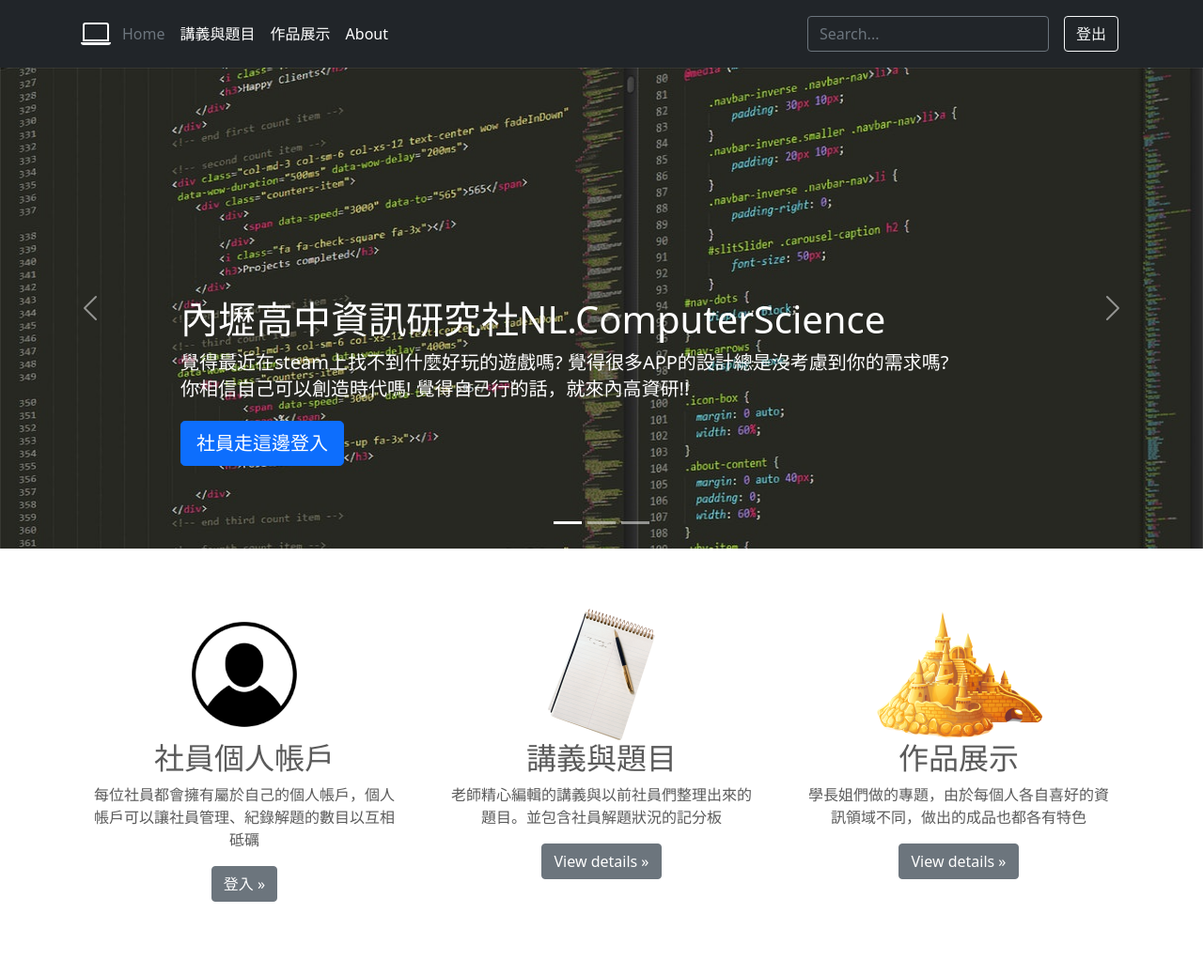
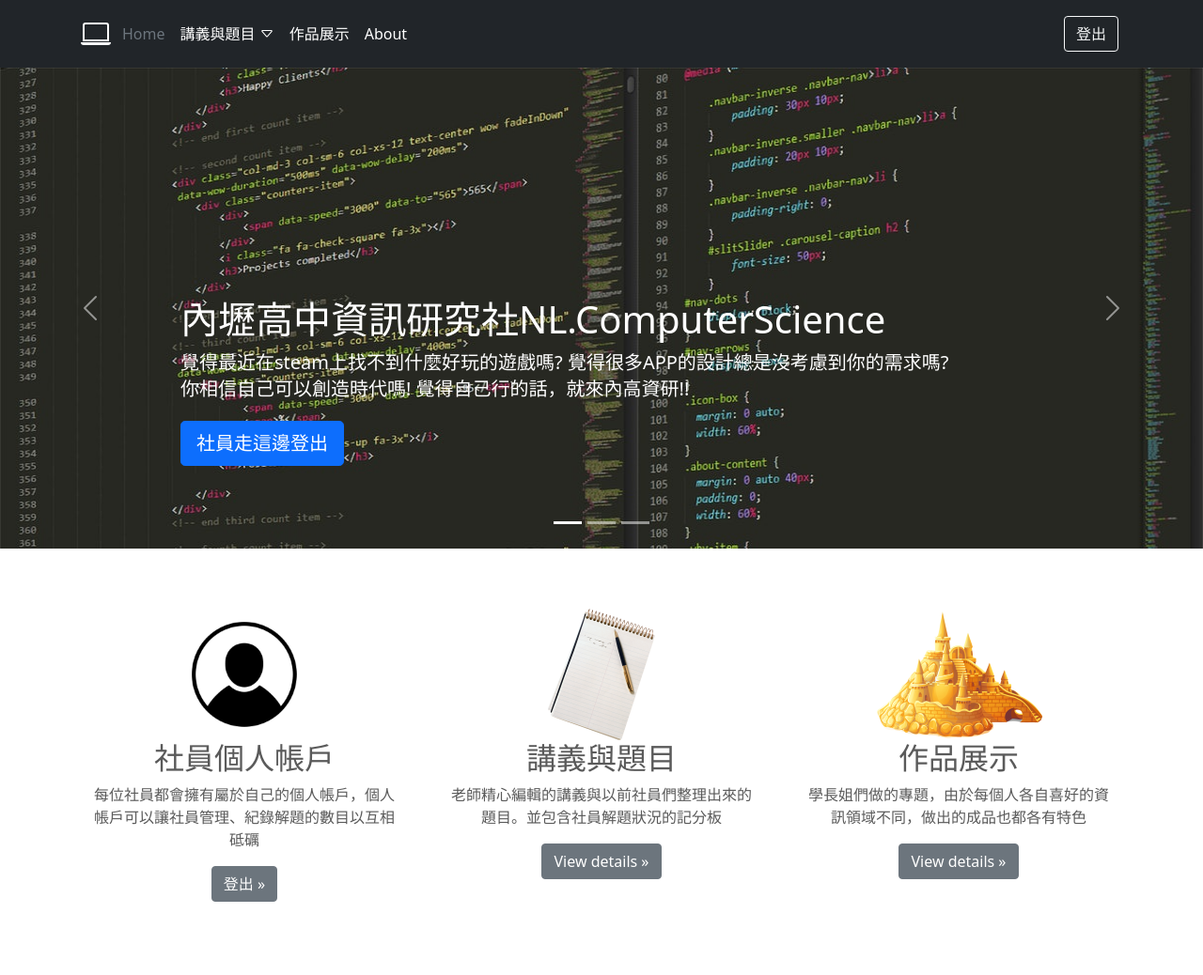
Before and after one commit to CuteFox87/nlir.web, a Django app: page / in a window 1280 px wide. Shown: the top 1038 px of the page at 94% size. Run offline with Django 3.2, Linux system fonts and the light colour scheme; the visitor is signed in with stand-in values (Sample User, id 1).

Commit message:
change header

```diff
--- a/clubSite/index/templates/header.html
+++ b/clubSite/index/templates/header.html
@@ -15,13 +15,20 @@
 			</a>
 			<ul class="nav col-12 col-lg-auto me-lg-auto mb-2 justify-content-center mb-md-0">
 				<li><a href="{% url 'index' %}" class="nav-link px-2 text-secondary">Home</a></li>
-				<li><a href="#" class="nav-link px-2 text-white">講義與題目</a></li>
+				<li><a href="#" class="nav-link px-2 text-white" id="dropdownNavLink" data-bs-toggle="dropdown" aria-expanded="false">
+					講義與題目
+					<svg xmlns="http://www.w3.org/2000/svg" width="16" height="16" fill="currentColor" class="bi bi-caret-down" viewBox="0 0 16 16">
+						<path d="M3.204 5h9.592L8 10.481 3.204 5zm-.753.659 4.796 5.48a1 1 0 0 0 1.506 0l4.796-5.48c.566-.647.106-1.659-.753-1.659H3.204a1 1 0 0 0-.753 1.659z"/>
+					</svg>
+				  </a>
+				  <ul class="dropdown-menu text-small text-white" aria-labelledby="dropdownNavLink">
+					<li><a class="dropdown-item" href="#">講義</a></li>
+					<li><a class="dropdown-item" href="#">題目</a></li>
+				  </ul>
+				</li>
 				<li><a href="#" class="nav-link px-2 text-white">作品展示</a></li>
 				<li><a href="#" class="nav-link px-2 text-white">About</a></li>
 			</ul>
-			<form class="col-12 col-lg-auto mb-3 mb-lg-0 me-lg-3">
-				<input type="search" class="form-control form-control-dark" placeholder="Search..." aria-label="Search">
-			</form>
 			<div class="text-end">
 				{% if is_authenticated %}
 				<button type="button" class="btn btn-outline-light me-2" onclick="location.href='{% url 'personal:log_out' %}'">登出</button>
--- a/clubSite/index/templates/index/index.html
+++ b/clubSite/index/templates/index/index.html
@@ -41,7 +41,11 @@
 							你相信自己可以創造時代嗎!
 							覺得自己行的話，就來內高資研!!
 						</p>
-						<p><a class="btn btn-lg btn-primary" href="#">社員走這邊登入</a></p>
+						{% if is_authenticated %}
+						<p><a class="btn btn-lg btn-primary" href="{% url 'personal:log_out' %}">社員走這邊登出</a></p>
+						{% else %}
+						<p><a class="btn btn-lg btn-primary" href="{% url 'personal:login' %}">社員走這邊登入</a></p>
+						{% endif %}
 					</div>
 				</div>
 			</div>
@@ -88,7 +92,11 @@
 				<img src="{% static 'index/img/head-icon.png' %}" alt="圖片載入失敗">
 				<h2>社員個人帳戶</h2>
 				<p>每位社員都會擁有屬於自己的個人帳戶，個人帳戶可以讓社員管理、紀錄解題的數目以互相砥礪</p>
-				<p><a class="btn btn-secondary" href="#">登入 &raquo;</a></p>
+				{% if is_authenticated %}
+				<p><a class="btn btn-secondary" href="{% url 'personal:log_out' %}">登出 &raquo;</a></p>
+				{% else %}
+				<p><a class="btn btn-secondary" href="{% url 'personal:login' %}">登入 &raquo;</a></p>
+				{% endif %}
 			</div>
 			<!-- /.col-lg-4 -->
 			<div class="col-lg-4">
```
